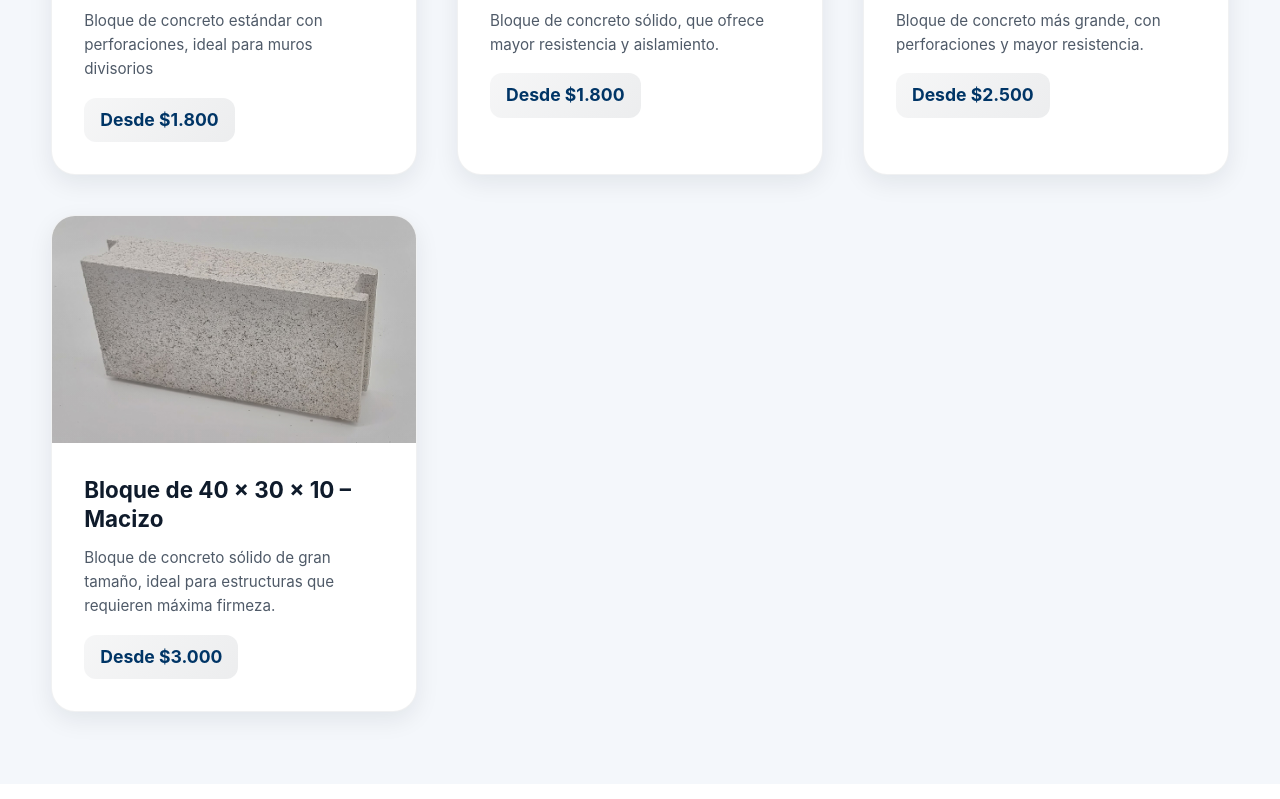
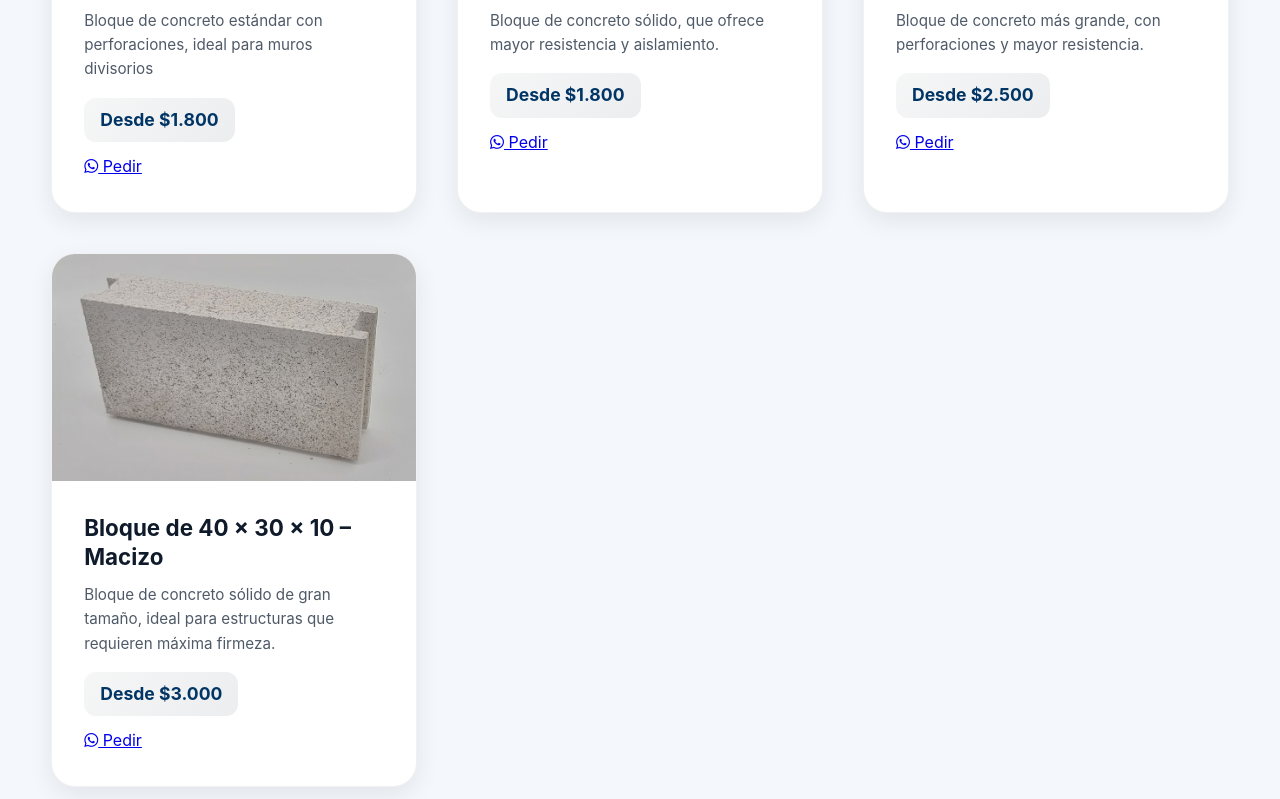
Before and after one commit to ReconvencionLaboralGuajira/bloquera-la-bendicion-de-dios-21, a plain HTML site: page index.html in a window 1280 px wide. Shown: the part 1961-2760 px from the top of the page. Drawn offline with Linux system fonts and the light colour scheme; no server answers.

Commit message:
Publish site

```diff
--- a/index.html
+++ b/index.html
@@ -10,6 +10,13 @@
     <link rel="icon" type="image/png" href="images/ab94ca0193935d30cf072e98139faacd7a988b68.png">
 </head>
 <body>
+
+
+
+
+
+
+
     <!-- Header -->
     <header class="header">
         <div class="container">
@@ -88,6 +95,14 @@
 
                         <span class="price">Desde $1.800</span>
 
+
+                        <a href="https://wa.me/573243581412?text=Hola,%20quiero%20*Bloque de 40 × 20 × 10 – Hueco*%20-%20$1.800"
+                           class="btn-whatsapp-product"
+                           target="_blank"
+                           rel="noopener">
+                            <i class="fab fa-whatsapp"></i> Pedir
+                        </a>
+
                     </div>
                 </div>
 
@@ -102,6 +117,14 @@
                         <p>Bloque de concreto sólido, que ofrece mayor resistencia y aislamiento.</p>
 
                         <span class="price">Desde $1.800</span>
+
+
+                        <a href="https://wa.me/573243581412?text=Hola,%20quiero%20*Bloque de 40 × 20 × 10 – Macizo*%20-%20$1.800"
+                           class="btn-whatsapp-product"
+                           target="_blank"
+                           rel="noopener">
+                            <i class="fab fa-whatsapp"></i> Pedir
+                        </a>
 
                     </div>
                 </div>
@@ -118,6 +141,14 @@
 
                         <span class="price">Desde $2.500</span>
 
+
+                        <a href="https://wa.me/573243581412?text=Hola,%20quiero%20*Bloque de 40 × 30 × 10 – Hueco*%20-%20$2.500"
+                           class="btn-whatsapp-product"
+                           target="_blank"
+                           rel="noopener">
+                            <i class="fab fa-whatsapp"></i> Pedir
+                        </a>
+
                     </div>
                 </div>
 
@@ -132,6 +163,14 @@
                         <p>Bloque de concreto sólido de gran tamaño, ideal para estructuras que requieren máxima firmeza.</p>
 
                         <span class="price">Desde $3.000</span>
+
+
+                        <a href="https://wa.me/573243581412?text=Hola,%20quiero%20*Bloque de 40 × 30 × 10 – Macizo*%20-%20$3.000"
+                           class="btn-whatsapp-product"
+                           target="_blank"
+                           rel="noopener">
+                            <i class="fab fa-whatsapp"></i> Pedir
+                        </a>
 
                     </div>
                 </div>
@@ -298,7 +337,7 @@
 
     <!-- WhatsApp Button -->
 
-    <a href="https://wa.me/3243581412?text=Hola,%20necesito%20un%20presupuesto%20para%20un%20trabajo"
+    <a href="https://wa.me/573243581412?text=Hola,%20necesito%20un%20presupuesto%20para%20un%20trabajo"
        class="whatsapp-float"
        target="_blank"
        rel="noopener"
```
